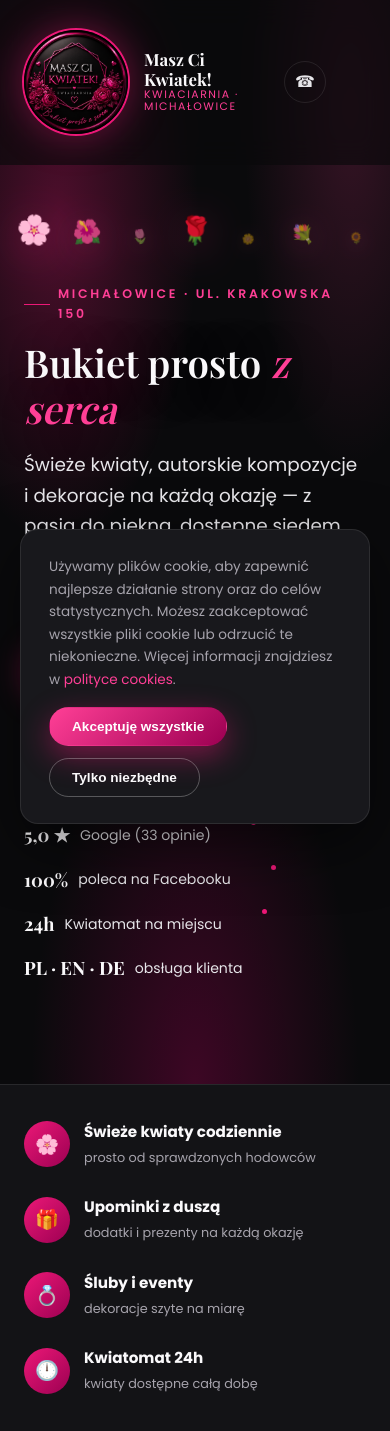
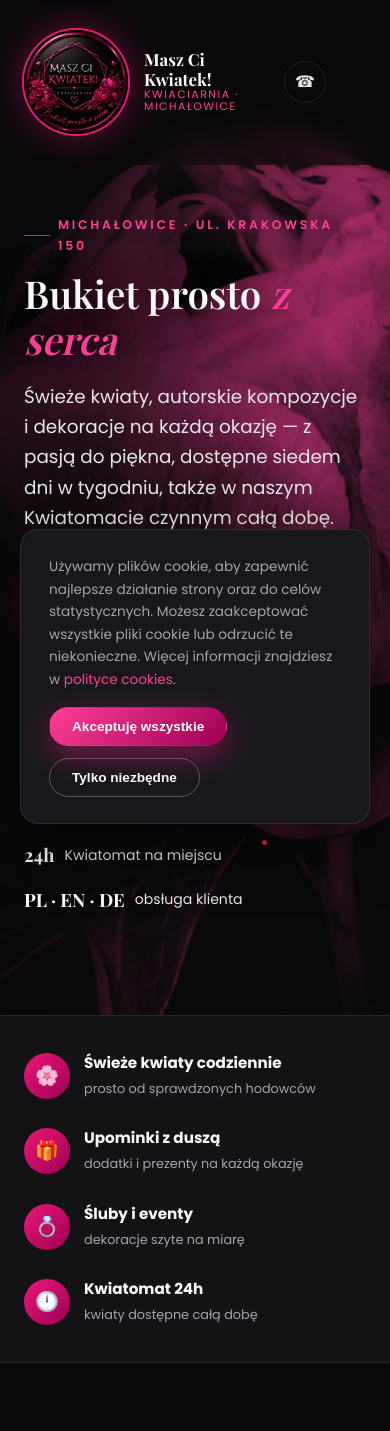
Before and after one commit to 78781978/maszcikwiatek, a PHP site: page / in a window 390 px wide. Shown: the top 1431 px of the page. Run offline with PHP 8.4, Linux system fonts and the light colour scheme.

Commit message:
Add magenta blooming flower video to hero background, square logo tile
- Hero section now has a looping background video of the flower
  opening (slowed to half speed), color-graded to the site's magenta
  palette instead of the original natural colors; falls back to a
  poster image on mobile and prefers-reduced-motion.
- Removed the small animated flower emoji strip from the hero.
- Brand panel logo tile ("Kwiaciarnia z pasją do piękna" section) is
  now a square tile with the logo filling it edge-to-edge.

```diff
--- a/assets/css/style.css
+++ b/assets/css/style.css
@@ -133,6 +133,7 @@ section{ padding:96px 0; position:relative; }
 
 /* ---------- Hero ---------- */
 .hero{
+  position:relative; overflow:hidden;
   min-height:100vh; display:flex; align-items:flex-end;
   background:
     radial-gradient(ellipse 60% 50% at 15% 20%, rgba(236,24,119,.30), transparent 60%),
@@ -141,27 +142,25 @@ section{ padding:96px 0; position:relative; }
     var(--black);
   padding-top:calc(140px + var(--hero-lift)); padding-bottom:100px;
 }
-.hero-stack{ width:100%; }
+.hero-media{ position:absolute; inset:0; z-index:0; }
+.hero-media video{
+  width:100%; height:100%; object-fit:cover; object-position:72% 50%; opacity:.5;
+}
+.hero-media::after{
+  content:''; position:absolute; inset:0;
+  background:linear-gradient(100deg, rgba(8,8,10,.94) 0%, rgba(8,8,10,.72) 38%, rgba(8,8,10,.30) 68%, rgba(8,8,10,.55) 100%);
+}
+@media (prefers-reduced-motion:reduce){
+  .hero-media video{ display:none; }
+  .hero-media{ background:url('../img/kwiat-poster.jpg') center 30%/cover; }
+}
+@media (max-width:680px){
+  .hero-media video{ display:none; }
+  .hero-media{ background:url('../img/kwiat-poster.jpg') center 30%/cover; }
+}
+.hero-stack{ width:100%; position:relative; z-index:1; }
 .hero-inner{ max-width:760px; }
 
-/* ---------- Blooming flowers strip (below header) ---------- */
-.bloom-strip{
-  display:flex; justify-content:center; flex-wrap:wrap; gap:clamp(18px,4vw,42px);
-  margin-bottom:40px;
-}
-.bloom-strip .bloom{
-  display:inline-block; font-size:clamp(1.8rem,3vw,2.6rem); line-height:1; transform-origin:bottom center;
-  filter:drop-shadow(0 8px 20px rgba(236,24,119,.35));
-  animation:bloom 4.5s ease-in-out infinite;
-  animation-delay:var(--d,0s);
-}
-@keyframes bloom{
-  0%,100%{ transform:scale(.35) rotate(-10deg); opacity:.4; }
-  50%{ transform:scale(1) rotate(4deg); opacity:1; }
-}
-@media (prefers-reduced-motion:reduce){
-  .bloom-strip .bloom{ animation:none; transform:scale(1); opacity:1; }
-}
 .hero .eyebrow{ color:var(--pink-2); }
 .hero h1{ text-shadow:0 4px 40px rgba(0,0,0,.6); }
 .hero h1 span{ color:var(--pink-2); font-style:italic; }
@@ -209,16 +208,18 @@ section{ padding:96px 0; position:relative; }
 .split img.rounded{ border-radius:var(--radius); box-shadow:var(--shadow); border:1px solid var(--border); }
 
 .brand-panel{
-  aspect-ratio:4/5; border-radius:var(--radius); border:1px solid var(--border); box-shadow:var(--shadow);
-  background:
-    radial-gradient(circle at 30% 22%, rgba(236,24,119,.30), transparent 55%),
-    radial-gradient(circle at 75% 80%, rgba(255,63,150,.16), transparent 50%),
-    var(--black-card);
-  display:flex; flex-direction:column; align-items:center; justify-content:center; gap:22px; padding:40px;
+  position:relative; overflow:hidden;
+  aspect-ratio:1/1; border-radius:var(--radius); border:1px solid var(--border); box-shadow:var(--shadow);
+  background:var(--black-card);
+  display:flex; align-items:flex-end; justify-content:center;
   text-align:center;
 }
-.brand-panel img{ width:44%; max-width:220px; filter:drop-shadow(0 14px 40px rgba(236,24,119,.45)); }
-.brand-panel span{ font-family:var(--ff-head); font-style:italic; color:var(--pink-2); font-size:1.15rem; }
+.brand-panel img{ position:absolute; inset:0; width:100%; height:100%; object-fit:cover; }
+.brand-panel span{
+  position:relative; z-index:1; width:100%; padding:28px 24px 22px;
+  background:linear-gradient(to top, rgba(0,0,0,.85), transparent);
+  font-family:var(--ff-head); font-style:italic; color:var(--pink-2); font-size:1.15rem;
+}
 .stat-row{ display:flex; gap:40px; margin-top:30px; }
 .stat-row div strong{ display:block; font-family:var(--ff-head); font-size:2.2rem; color:var(--pink-2); }
 .stat-row div span{ font-size:.82rem; color:var(--gray); }
--- a/index.html
+++ b/index.html
@@ -79,16 +79,13 @@
 
 <!-- HERO -->
 <section class="hero">
+  <div class="hero-media" aria-hidden="true">
+    <video class="hero-video" autoplay muted loop playsinline preload="auto" poster="assets/img/kwiat-poster.jpg">
+      <source src="assets/video/kwiat-otwiera-sie.webm" type="video/webm">
+      <source src="assets/video/kwiat-otwiera-sie.mp4" type="video/mp4">
+    </video>
+  </div>
   <div class="hero-stack">
-    <div class="bloom-strip" aria-hidden="true">
-      <span class="bloom" style="--d:0s">🌸</span>
-      <span class="bloom" style="--d:.7s">🌺</span>
-      <span class="bloom" style="--d:1.4s">🌷</span>
-      <span class="bloom" style="--d:.35s">🌹</span>
-      <span class="bloom" style="--d:2.1s">🌼</span>
-      <span class="bloom" style="--d:1.05s">💐</span>
-      <span class="bloom" style="--d:1.75s">🌻</span>
-    </div>
     <div class="container hero-inner">
       <div class="eyebrow">Michałowice · ul. Krakowska 150</div>
     <h1>Bukiet prosto <span>z serca</span></h1>
```
Also changed, not shown: assets/img/kwiat-poster.jpg (added), 2 other files.
